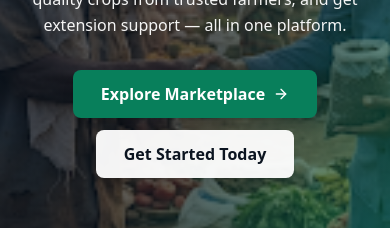
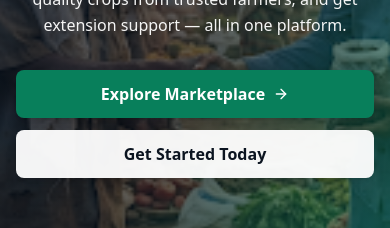
Before and after one commit to eyobyinesu77-dot/AgroConnect-Ethiopia-Production, a React (Vite) app in the folder client/: page / in a window 390 px wide. Shown: the part 434-662 px from the top of the page. Built offline with nearby package versions, Linux system fonts and the light colour scheme; no server answers.

Commit message:
Improve responsive homepage layout

```diff
--- a/client/src/pages/public/Home.jsx
+++ b/client/src/pages/public/Home.jsx
@@ -102,10 +102,10 @@ export default function Home() {
     <div className="w-full min-h-screen bg-[#F3F7F5] flex flex-col">
       {/* Hero Section */}
       <section
-        className="relative w-full flex items-center justify-center min-h-[calc(100svh-4rem)] px-5 py-16 sm:px-8 md:px-12 lg:px-16 text-center overflow-hidden bg-cover bg-center bg-no-repeat bg-[url('/images/hero-marketplace.png')]"
+        className="relative w-full flex items-center justify-center min-h-[calc(100svh-4rem)] px-4 py-12 sm:px-8 sm:py-16 md:px-12 md:py-20 lg:px-16 lg:py-24 text-center overflow-hidden bg-cover bg-center bg-no-repeat bg-[url('/images/hero-marketplace.png')]"
       >
         <div className="absolute inset-0 bg-gradient-to-br from-[#0B1420]/85 via-[#0B1420]/65 to-[#087F5B]/60" />
-        <div className="relative z-10 max-w-4xl mx-auto">
+        <div className="relative z-10 w-full max-w-4xl mx-auto">
           <h1 className="text-3xl sm:text-4xl md:text-5xl lg:text-[3.25rem] font-extrabold mb-5 text-white drop-shadow-lg leading-tight tracking-tight">
             {t('home_hero_title')}
           </h1>
@@ -115,14 +115,14 @@ export default function Home() {
           <div className="flex flex-col sm:flex-row items-center justify-center gap-3 sm:gap-4">
             <Link
               to="/marketplace"
-              className="inline-flex items-center gap-2 bg-[#087F5B] hover:bg-[#066647] text-white font-semibold text-base px-7 py-3 rounded-lg shadow-lg transition-colors"
+              className="inline-flex w-full sm:w-auto items-center justify-center gap-2 bg-[#087F5B] hover:bg-[#066647] text-white font-semibold text-base px-6 sm:px-7 py-3 rounded-lg shadow-lg transition-colors"
             >
               {t('home_cta_marketplace') || 'Explore Marketplace'}
               <ArrowRight className="w-4 h-4" />
             </Link>
             <Link
               to="/register"
-              className="inline-flex items-center gap-2 bg-white/95 hover:bg-white text-[#0B1420] font-semibold text-base px-7 py-3 rounded-lg shadow-lg transition-colors"
+              className="inline-flex w-full sm:w-auto items-center justify-center gap-2 bg-white/95 hover:bg-white text-[#0B1420] font-semibold text-base px-6 sm:px-7 py-3 rounded-lg shadow-lg transition-colors"
             >
               {t('home_get_started') || 'Join AgroConnect'}
             </Link>
```
